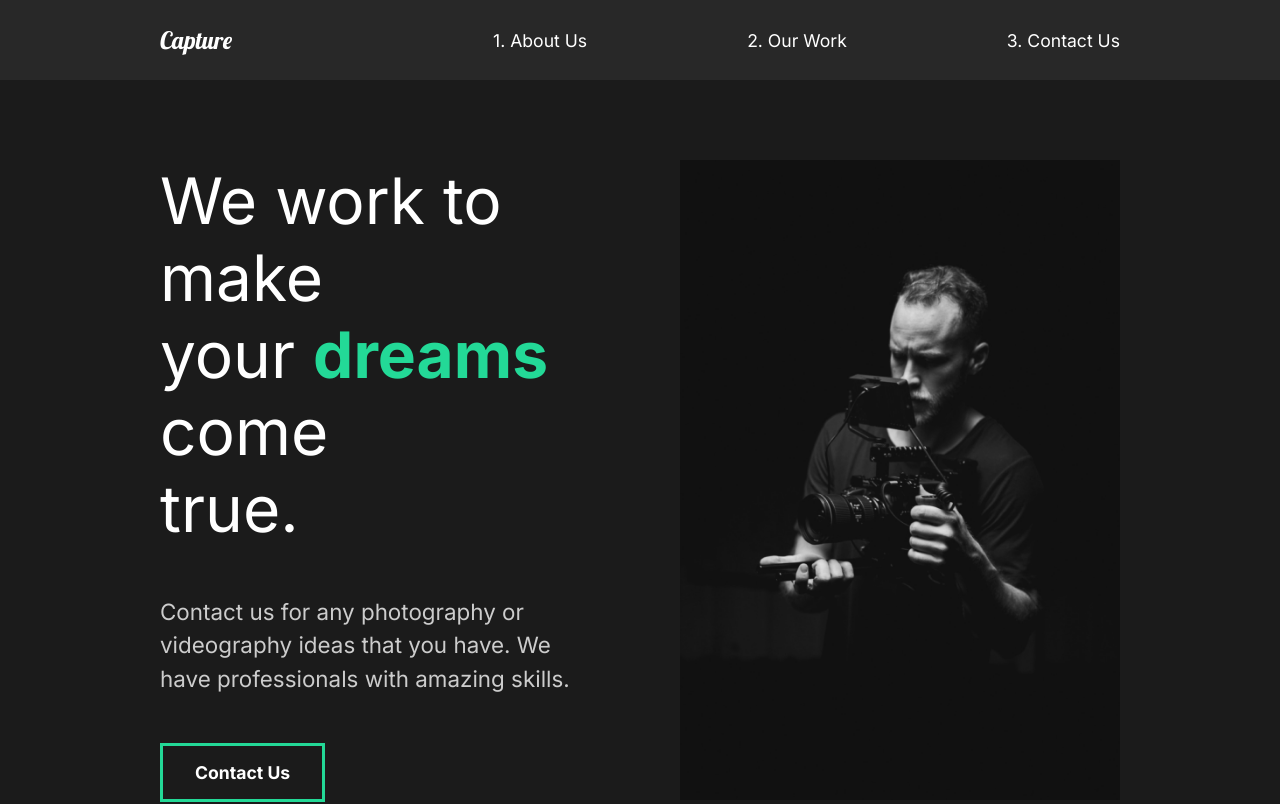
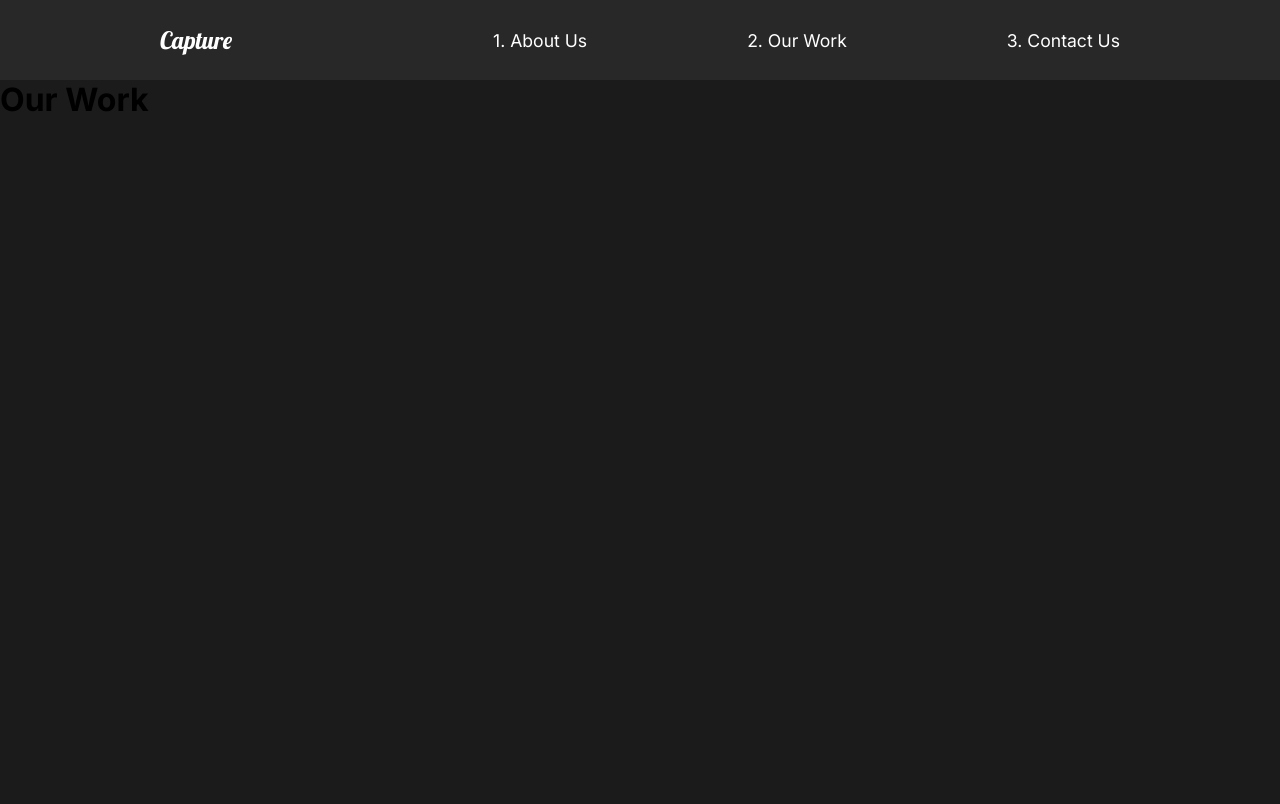
Before and after one commit to theoladas/react-portofolio, a React (Create React App) app in the folder react-portofolio/: page /work in a window 1280 px wide. Shown: the top 804 px of the page. Built offline with nearby package versions, Linux system fonts and the light colour scheme.

Commit message:
Created - Contact Us and Our Work Page / Added - react-router-dom

```diff
--- a/react-portofolio/src/App.js
+++ b/react-portofolio/src/App.js
@@ -2,15 +2,23 @@
 // Pages
 import AboutUs from "./pages/AboutUs";
 import Nav from "./components/Nav";
+import ContactUs from "./pages/ContactUs";
+import OurWork from "./pages/OurWork";
 // Global Styles
 import GlobalStyle from "./components/GlobalStyle";
+// Router
+import { Routes, Route } from "react-router-dom";
 
 function App() {
   return (
     <div className="App">
       <GlobalStyle />
       <Nav />
-      <AboutUs />
+      <Routes>
+        <Route path="/" exact element={<AboutUs />}></Route>
+        <Route path="/work" exact element={<OurWork />}></Route>
+        <Route path="/contact" exact element={<ContactUs />}></Route>
+      </Routes>
     </div>
   );
 }
--- a/react-portofolio/src/components/Nav.js
+++ b/react-portofolio/src/components/Nav.js
@@ -1,23 +1,25 @@
 import React from "react";
 import styled from "styled-components";
+// Import Link
+import { Link } from "react-router-dom";
 
 const Nav = () => {
   return (
     <StyledNav>
       <h1>
-        <a href="#" id="logo">
+        <Link to="/" id="logo">
           Capture
-        </a>
+        </Link>
       </h1>
       <ul>
         <li>
-          <a href="#">1. About Us</a>
+          <Link to="/">1. About Us</Link>
         </li>
         <li>
-          <a href="#">2. Our Work</a>
+          <Link to="/work">2. Our Work</Link>
         </li>
         <li>
-          <a href="#">3. Contact Us</a>
+          <Link to="/contact">3. Contact Us</Link>
         </li>
       </ul>
     </StyledNav>
--- a/react-portofolio/src/index.js
+++ b/react-portofolio/src/index.js
@@ -2,11 +2,15 @@
 import ReactDOM from "react-dom/client";
 import App from "./App";
 import reportWebVitals from "./reportWebVitals";
+// Import React Router DOM
+import { BrowserRouter } from "react-router-dom";
 
 const root = ReactDOM.createRoot(document.getElementById("root"));
 root.render(
   <React.StrictMode>
-    <App />
+    <BrowserRouter>
+      <App />
+    </BrowserRouter>
   </React.StrictMode>
 );
 
--- /dev/null
+++ b/react-portofolio/src/pages/ContactUs.js
@@ -0,0 +1,11 @@
+import React from "react";
+
+const ContactUs = () => {
+  return (
+    <div>
+      <h1>Contact</h1>
+    </div>
+  );
+};
+
+export default ContactUs;
--- /dev/null
+++ b/react-portofolio/src/pages/OurWork.js
@@ -0,0 +1,11 @@
+import React from "react";
+
+const OurWork = () => {
+  return (
+    <div>
+      <h1>Our Work</h1>
+    </div>
+  );
+};
+
+export default OurWork;
```
